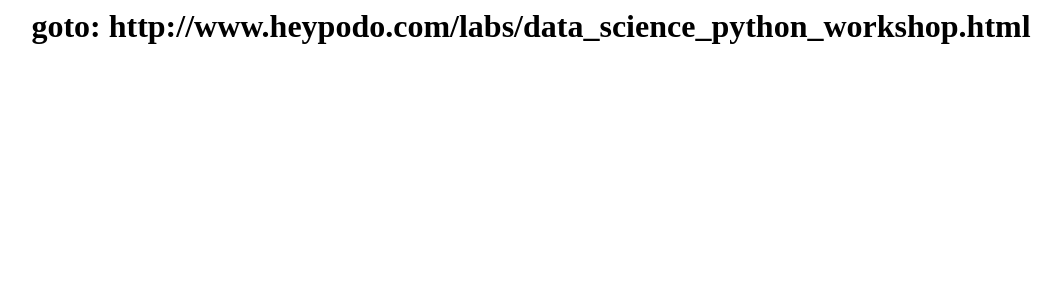
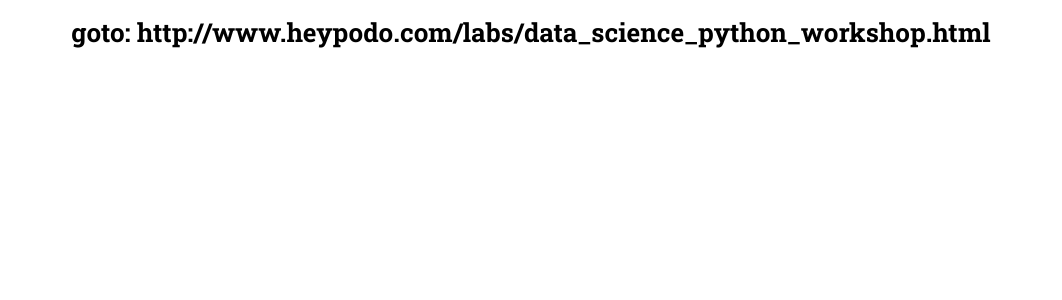
Before and after one commit to podopie/podopie.github.com, a Jekyll site: the page labs/gaintro2.html, which Jekyll copies as it is, in a window 1280 px wide. Shown: the top 300 px of the page, without its empty margins (109-1171 px from the left). Built offline with Jekyll 4.4.1, drawn with Linux system fonts in a browser that asks for light colours; some web fonts are replaced.

Commit message:
load custom css on other pages

```diff
--- a/labs/gaintro.html
+++ b/labs/gaintro.html
@@ -1,4 +1,5 @@
 <html>
+<link rel="stylesheet" href="custom.css">
 <style>
 body {
    text-align:center;
--- a/labs/gaintro2.html
+++ b/labs/gaintro2.html
@@ -1,4 +1,5 @@
 <html>
+<link rel="stylesheet" href="custom.css">
 <style>
 body {
    text-align:center;
--- a/labs/index.html
+++ b/labs/index.html
@@ -1,4 +1,5 @@
 <html>
+<link rel="stylesheet" href="custom.css">
 <body>
     <h1>Labs Home</h1>
     <p><a href='gaintro.html'>Intro to Python Check</a></p>
```
